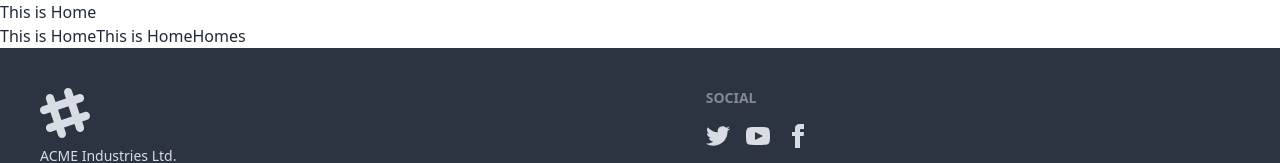
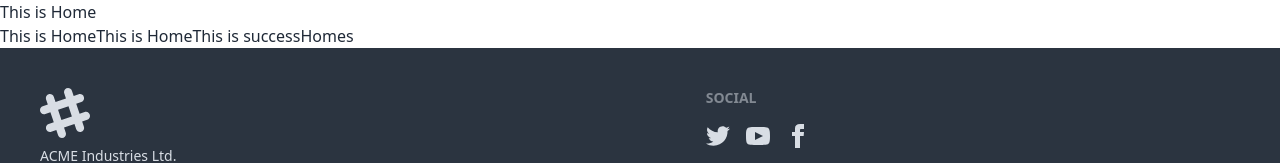
Before and after one commit to amotahar/bistro-boss-client, a React app: page / in a window 1280 px wide. Shown: the top 163 px of the page. Built offline with nearby package versions, Linux system fonts and the light colour scheme; the HTML template or start-up script is replaced by a standard one.

Commit message:
Update Home.jsx
Success

```diff
--- a/src/Pages/Home/Home/Home.jsx
+++ b/src/Pages/Home/Home/Home.jsx
@@ -4,6 +4,7 @@ const Home = () => {
       <h1>This is Home</h1>
       <>This is Home</>
       <>This is Home</>
+      <>This is success</>
       <>Homes</>
     </div>
   );
```
